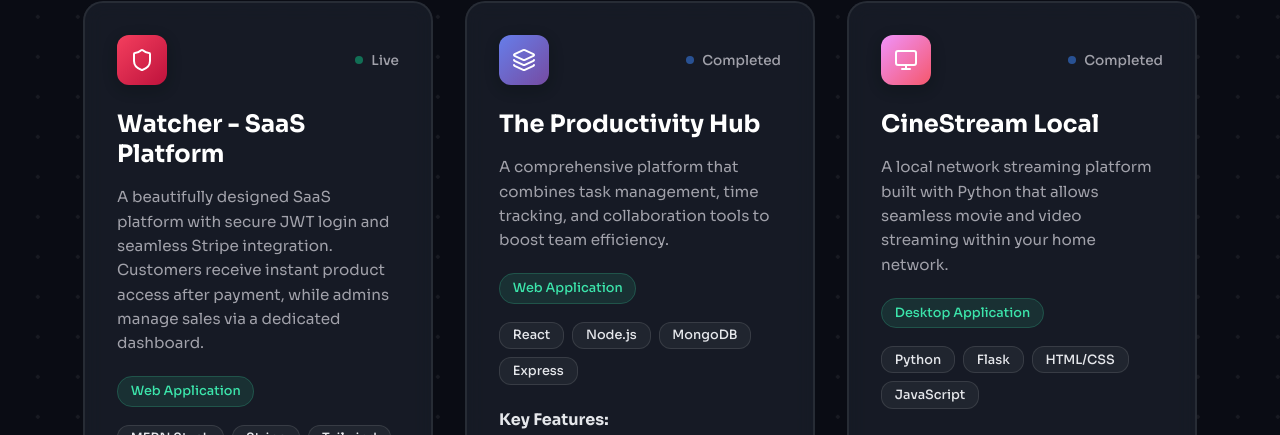
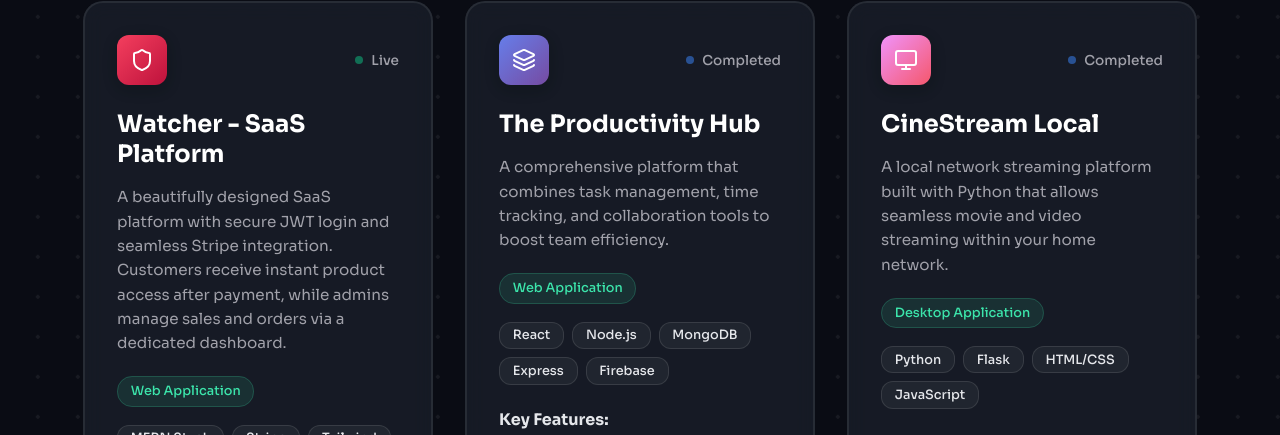
Before and after one commit to Ajithesh9/portfolio, a React (Vite) app: page / in a window 1280 px wide. Shown: the part 2321-2756 px from the top of the page. Built offline with nearby package versions, Linux system fonts and the light colour scheme.

Commit message:
Modify project details and update live link
Updated project descriptions and links in Projects.jsx.

```diff
--- a/src/components/Projects.jsx
+++ b/src/components/Projects.jsx
@@ -9,16 +9,15 @@ const projectsData = [
   {
     id: 1,
     title: 'Watcher - SaaS Platform',
-    description: 'A beautifully designed SaaS platform with secure JWT login and seamless Stripe integration. Customers receive instant product access after payment, while admins manage sales via a dedicated dashboard.',
+    description: 'A beautifully designed SaaS platform with secure JWT login and seamless Stripe integration. Customers receive instant product access after payment, while admins manage sales and orders via a dedicated dashboard.',
     category: 'Web Application',
     technologies: ['MERN Stack', 'Stripe', 'Tailwind', 'JWT'],
     icon: Shield,
-    // Using a distinct Red/Rose gradient not found in other projects
     gradient: 'linear-gradient(135deg, #F43F5E 0%, #BE123C 100%)',
     accentColor: '#F43F5E',
     features: ['Stripe Integration', 'JWT Authentication', 'Admin Dashboard', 'Instant Product Access'],
     status: 'Live',
-    liveLink: 'https://www.one89.in/',
+    liveLink: 'https://one-store-89.vercel.app/',
     sourceLink: 'https://github.com/ajithesh9/one-store'
   },
   {
@@ -26,7 +25,7 @@ const projectsData = [
     title: 'The Productivity Hub',
     description: 'A comprehensive platform that combines task management, time tracking, and collaboration tools to boost team efficiency.',
     category: 'Web Application',
-    technologies: ['React', 'Node.js', 'MongoDB', 'Express'],
+    technologies: ['React', 'Node.js', 'MongoDB', 'Express', 'Firebase'],
     icon: Layers,
     gradient: 'linear-gradient(135deg, #667eea 0%, #764ba2 100%)',
     accentColor: '#667eea',
```
